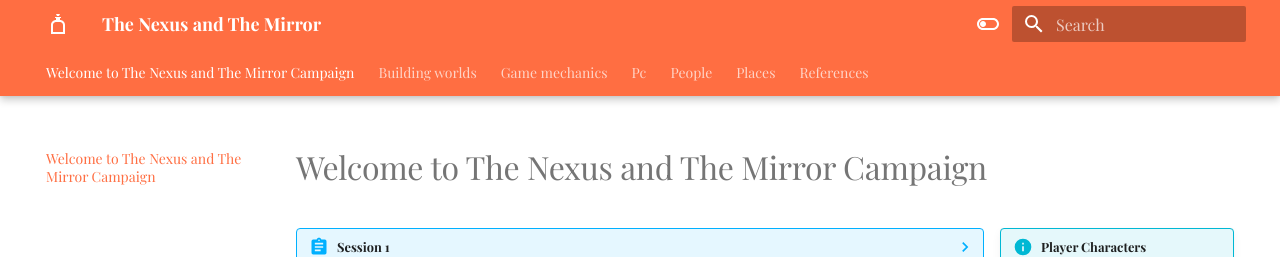
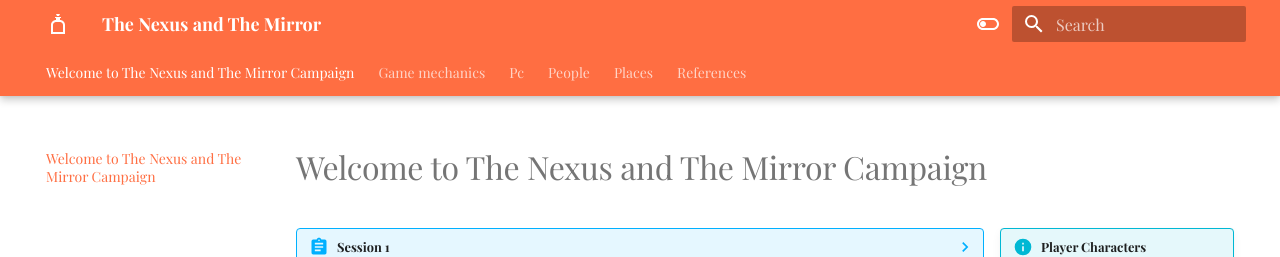
Before and after one commit to Half-Guinea-Press/nexusandmirror, an MkDocs documentation site: the page built from docs/index.md, in a window 1280 px wide. Shown: the top 257 px of the page. Built offline with MkDocs 1.6.1 and Material for MkDocs 9.7.7, drawn with Linux system fonts in a browser that asks for light colours; some web fonts are replaced; comment, search, counter and statistics services are not loaded.

Commit message:
Update mkdocs.yml

```diff
--- a/mkdocs.yml
+++ b/mkdocs.yml
@@ -90,8 +90,6 @@ plugins:
   - search
   - tags:
       tags_file: references/tags.md
-  - blog:
-      blog_dir: building_worlds
 
 extra_javascript:
   - https://unpkg.com/tablesort@5.3.0/dist/tablesort.min.js
```
